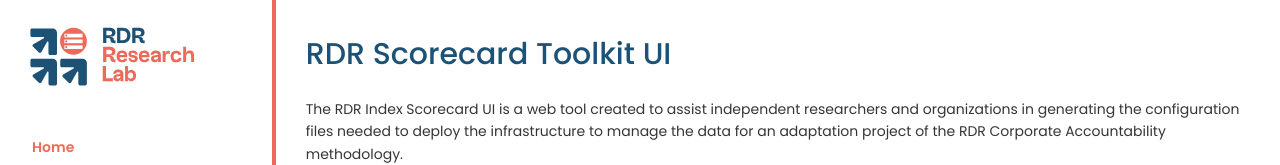
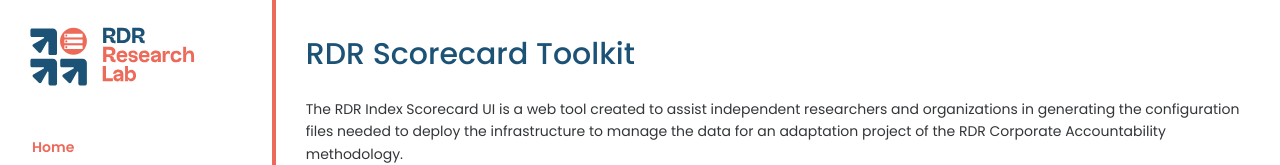
Before and after one commit to rankingdigitalrights/index-kit-ui, a Vue app: page / in a window 1280 px wide. Shown: the top 165 px of the page. Built offline with nearby package versions, Linux system fonts and the light colour scheme.

Commit message:
changes page title

```diff
--- a/src/views/HomeView.vue
+++ b/src/views/HomeView.vue
@@ -5,7 +5,7 @@
 <template>
   <n-layout-content :native-scrollbar="false" class="main-content" width="55%">
     <div class="section-content">
-      <n-h1> RDR Scorecard Toolkit UI </n-h1>
+      <n-h1> RDR Scorecard Toolkit</n-h1>
       <n-p>
         The RDR Index Scorecard UI is a web tool created to assist independent researchers and organizations in generating the configuration files needed to deploy the infrastructure to manage the data for an adaptation project of the RDR Corporate Accountability methodology.
       </n-p>
--- a/vite.config.ts
+++ b/vite.config.ts
@@ -12,5 +12,5 @@
       '@': fileURLToPath(new URL('./src', import.meta.url)),
     },
   },
-  base: '/index-kit-web/',
+  base: '/index-kit-stg/',
 });
```
Also changed, not shown: 1 other file (tests, documents, lock files or other folders).
